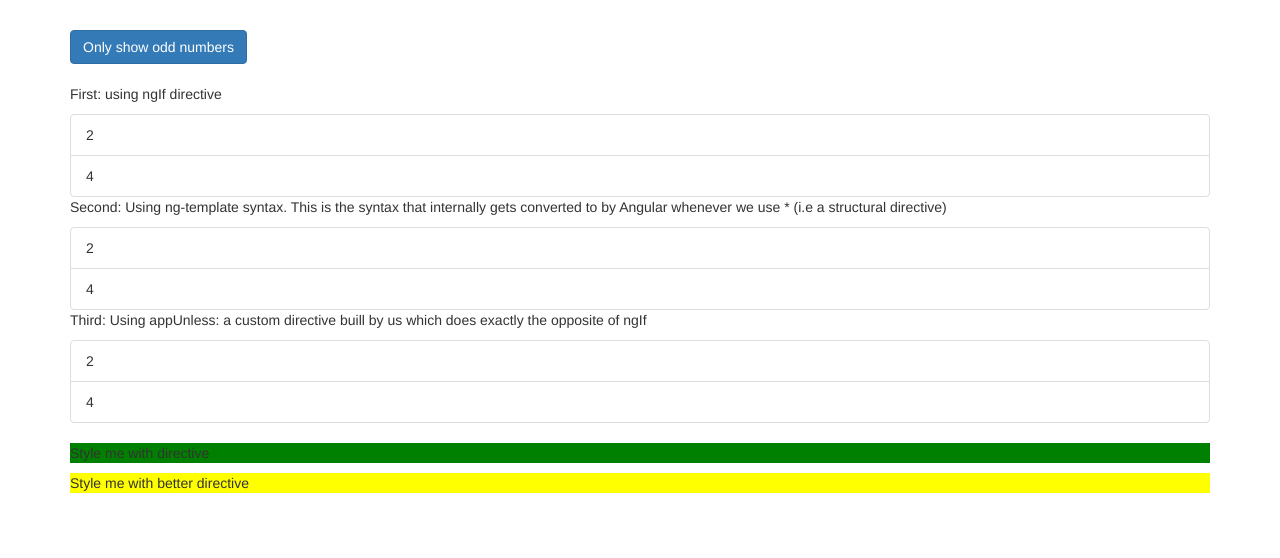
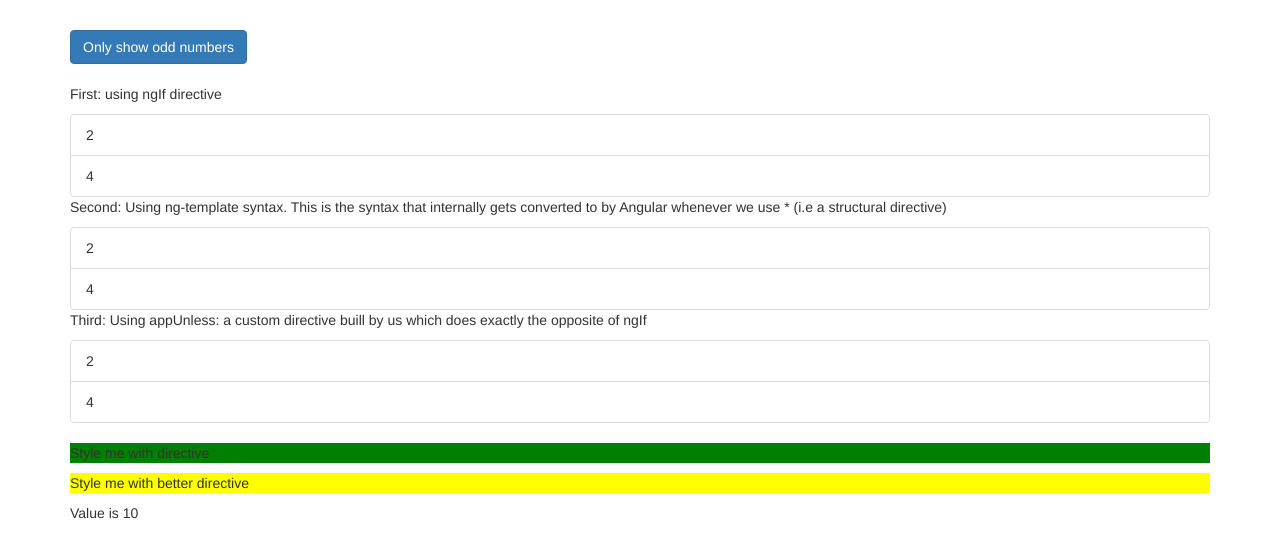
Before and after one commit to sailesh97/Directives, an Angular app: page / in a window 1280 px wide. Shown: the top 558 px of the page. Built offline with nearby package versions, Linux system fonts and the light colour scheme.

Commit message:
ngSwitch Syntax

```diff
--- a/src/app/app.component.html
+++ b/src/app/app.component.html
@@ -81,6 +81,12 @@
       -->
     </div>
   </div>
+  <div [ngSwitch]="value">
+    <p *ngSwitchCase="5">Value is 5</p>
+    <p *ngSwitchCase="10">Value is 10</p>
+    <p *ngSwitchCase="15">Value is 15</p>
+    <p *ngSwitchDefault>Value is default</p>
+  </div>
 </div>
 
 <!--
--- a/src/app/app.component.ts
+++ b/src/app/app.component.ts
@@ -10,4 +10,5 @@
   oddNumbers = [1,3,5];
   evenNumbers = [2, 4];
   onlyOdd = false;
+  value = 10;
 }
```
